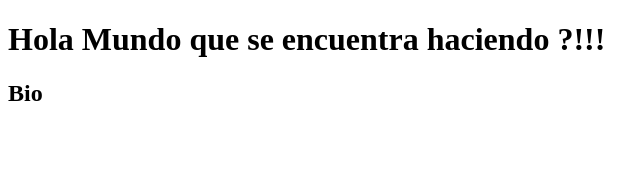
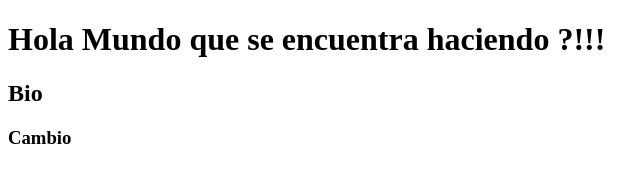
Before and after one commit to cristhian-forero/cristhian-forero.github.io, a plain HTML site: page index.html in a window 1280 px wide. Shown: the full height of the page, 0-640 px from the left. Drawn offline with Linux system fonts and the light colour scheme.

Commit message:
Mi segundo commit

```diff
--- a/index.html
+++ b/index.html
@@ -7,5 +7,6 @@
     <body>
         <h1>Hola Mundo que se encuentra haciendo ?!!!</h1>
         <h2>Bio</h2>
+	<h3> Cambio <h3>
     </body>
 </html>
```
